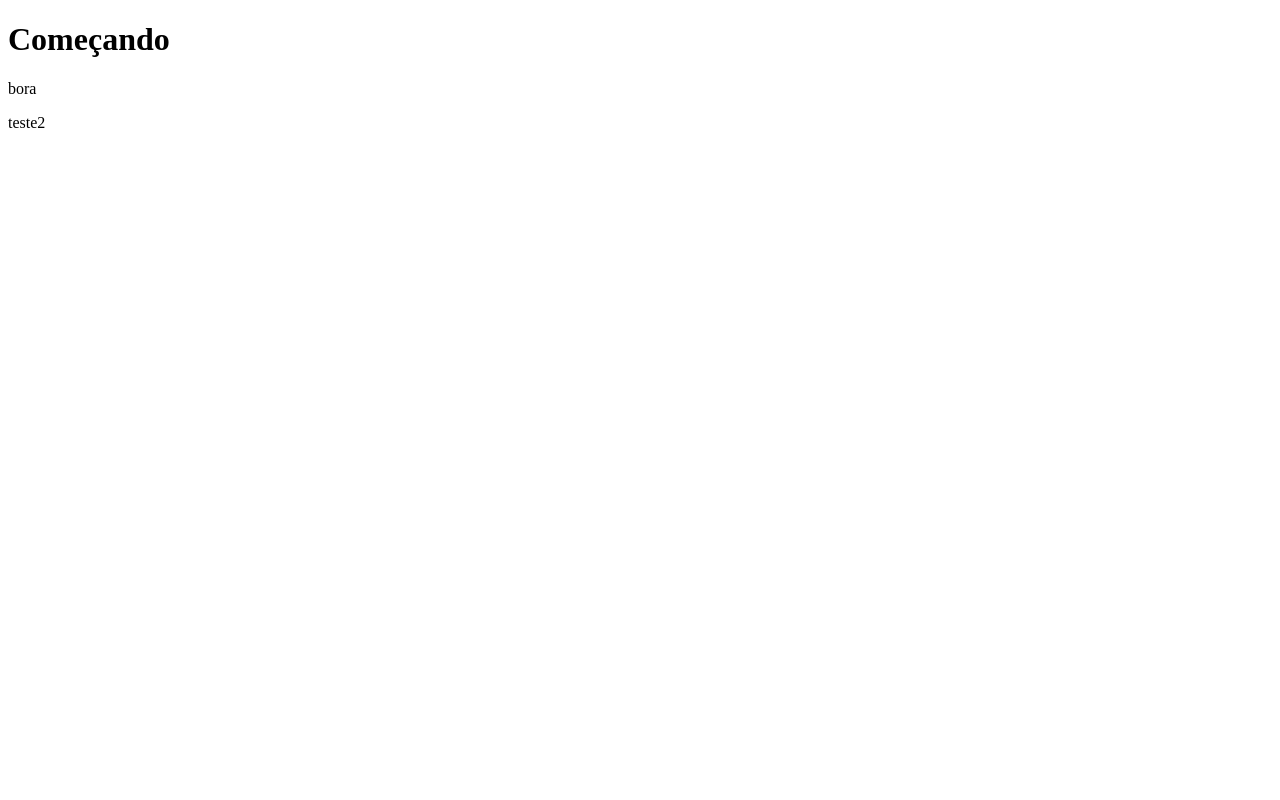
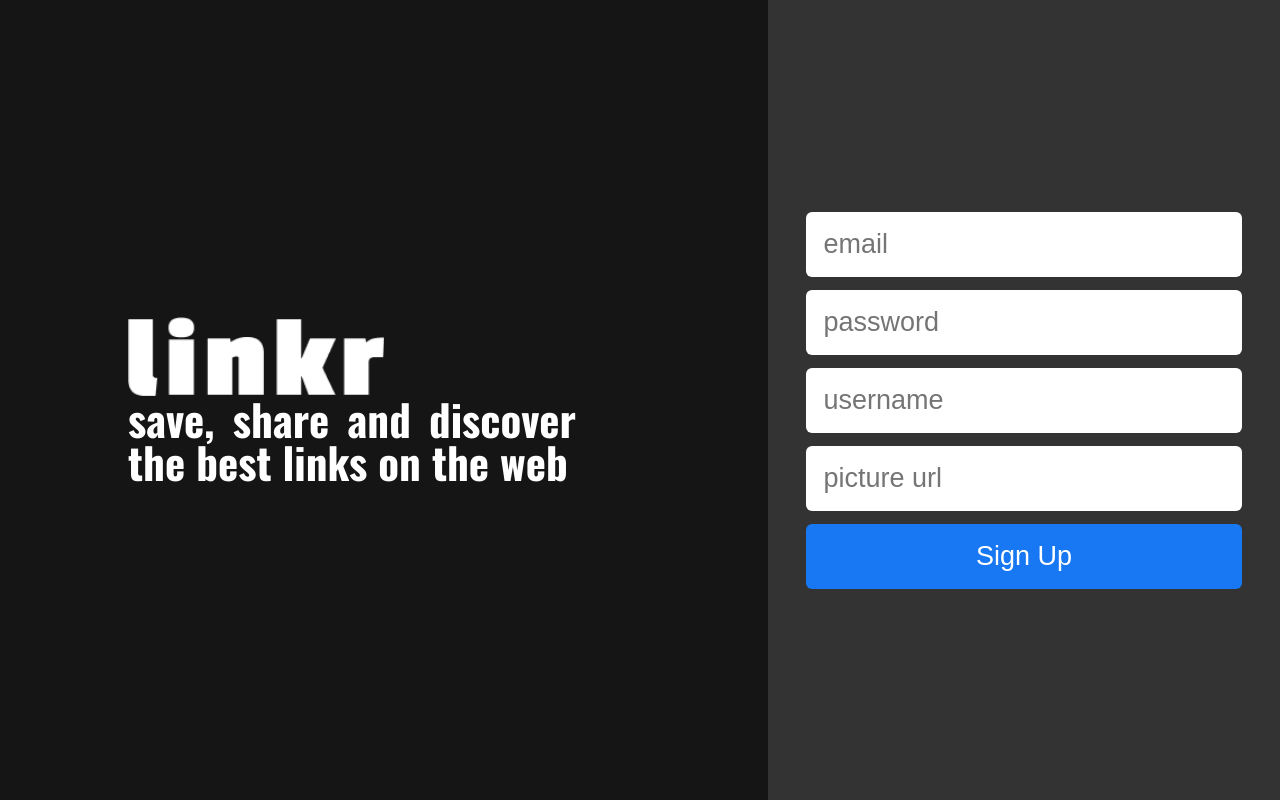
Before and after one commit to gioniemeyer/Projeto-Linkr, a React (Create React App) app: page /sign-up in a window 1280 px wide. Built offline with nearby package versions, Linux system fonts and the light colour scheme.

Commit message:
layout web da tela de Sign-in

```diff
--- a/package.json
+++ b/package.json
@@ -3,9 +3,12 @@
   "version": "0.1.0",
   "private": true,
   "dependencies": {
+    "axios": "^0.21.1",
     "react": "^17.0.2",
     "react-dom": "^17.0.2",
-    "react-scripts": "^4.0.3"
+    "react-router-dom": "^5.2.0",
+    "react-scripts": "^4.0.3",
+    "styled-components": "^5.3.0"
   },
   "scripts": {
     "start": "react-scripts start",
--- a/public/index.html
+++ b/public/index.html
@@ -3,6 +3,8 @@
   <head>
     <meta charset="utf-8" />
     <meta name="viewport" content="width=device-width, initial-scale=1" />
+    <link rel="preconnect" href="https://fonts.gstatic.com">
+    <link href="https://fonts.googleapis.com/css2?family=Lato&family=Oswald:wght@700&display=swap" rel="stylesheet">
     <title>Linkr</title>
   </head>
   <body>
--- a/src/components/App.js
+++ b/src/components/App.js
@@ -1,10 +1,15 @@
+import {Switch, Route, BrowserRouter} from 'react-router-dom'
+import SignInPage from './SignIn/SignInPage'
 export default function App() {
 
   return (
-    <>
-      <h1>Começando</h1>
-      <p>bora</p>
-      <p>teste2</p>
-      </>
+    <BrowserRouter>
+      <Switch>
+        <Route path='/sign-up' exact>
+          <SignInPage />
+        </Route>
+      </Switch>
+    </BrowserRouter>
+
   );
 }
--- /dev/null
+++ b/src/components/SignIn/SignInPage.js
@@ -0,0 +1,102 @@
+import styled from "styled-components"
+import logo from '../../images/logo.png'
+import { useState } from 'react';
+// import axios from 'axios';
+
+export default function SignInPage() {
+    const [email, setEmail] = useState('');
+    const [password, setPassword] = useState('');
+    const [username, setUsername] = useState('');
+    const [picture, setPicture] = useState('');
+
+
+    function subscribe(event) {
+        event.preventDefault();
+
+        if(!(email && password && username && picture)) {
+            alert('Favor preencher corretamente todos os campos')
+            return ''
+        }
+
+        const body = {email, password, username, picture};
+        console.log(body);
+    }
+
+    return(
+        <Body>
+            <Container>
+                <img src={logo} alt='logo'/>
+                <P>save, share and discover the best links on the web</P>
+            </Container>
+            <Form onSubmit={event => subscribe()}>
+                <input value={email} onChange={e => setEmail(e.target.value)} type='email' placeholder='email'></input>
+                <input value={password} onChange={e => setPassword(e.target.value)} type='password' placeholder='password'></input>
+                <input value={username} onChange={e => setUsername(e.target.value)} type='text' placeholder='username'></input>
+                <input value={picture} onChange={e => setPicture(e.target.value)} type='url' placeholder='picture url'></input>
+                <Button type='submit'>Sign Up</Button>
+            </Form>
+        </Body>
+    )
+}
+
+const Body = styled.div`
+    display: flex;
+    font-family: 'Oswald', sans-serif;
+    justify-content: space-between;
+`
+const Container = styled.div`
+    background-color: #151515;
+    height: 100vh;
+    display: flex;
+    flex-direction: column;
+    justify-content: center;
+    align-items: flex-start;
+    color: #fff;
+    word-break: break-after;
+    padding-left: 10vw;
+    width: 60vw;
+    text-align: justify;
+    img {
+        width: 20vw;
+    }
+`
+
+const P = styled.p`
+    width: 35vw;
+    font-size: 43px;
+`
+
+const Form = styled.form`
+    background-color: #333;
+    width: 40vw;
+    height: 100vh;
+    display: flex;
+    flex-direction: column;
+    justify-content: center;
+    align-items: center;
+
+    input {
+        margin-bottom: 13px;
+        background-color: #fff;
+        height: 65px;
+        width: 85%;
+        border: none;
+        border-radius: 6px;
+        font-size: 27px;
+        padding-left: 17px;
+    }
+
+    ::placeholder {
+        color: #9F9F9F;
+    }
+`
+
+const Button = styled.button`
+    background-color: #1877F2;
+    color: #fff;
+    width: 85%;
+    height: 65px;
+    border: none;
+    border-radius: 6px;
+    font-size: 27px;
+`
--- a/src/index.js
+++ b/src/index.js
@@ -1,5 +1,6 @@
+import './styles/reset.css';
+
 import ReactDOM from 'react-dom';
 import App from './components/App';
 
-
 ReactDOM.render(<App />, document.querySelector('.root'));
--- /dev/null
+++ b/src/styles/reset.css
@@ -0,0 +1,61 @@
+/* http://meyerweb.com/eric/tools/css/reset/
+   v2.0 | 20110126
+   License: none (public domain)
+*/
+
+html, body, div, span, applet, object, iframe,
+h1, h2, h3, h4, h5, h6, p, blockquote, pre,
+a, abbr, acronym, address, big, cite, code,
+del, dfn, em, img, ins, kbd, q, s, samp,
+small, strike, strong, sub, sup, tt, var,
+b, u, i, center,
+dl, dt, dd, ol, ul, li,
+fieldset, form, label, legend,
+table, caption, tbody, tfoot, thead, tr, th, td,
+article, aside, canvas, details, embed,
+figure, figcaption, footer, header, hgroup,
+menu, nav, output, ruby, section, summary,
+time, mark, audio, video {
+	margin: 0;
+	padding: 0;
+	border: 0;
+	font-size: 100%;
+	font: inherit;
+	vertical-align: baseline;
+}
+/* HTML5 display-role reset for older browsers */
+article, aside, details, figcaption, figure,
+footer, header, hgroup, menu, nav, section {
+	display: block;
+}
+body {
+	line-height: 1;
+}
+ol, ul {
+	list-style: none;
+}
+blockquote, q {
+	quotes: none;
+}
+blockquote:before, blockquote:after,
+q:before, q:after {
+	content: '';
+	content: none;
+}
+table {
+	border-collapse: collapse;
+	border-spacing: 0;
+}
+
+a {
+    color: inherit;
+    text-decoration: none;
+}
+
+strong {
+    font-weight: bold;
+}
+
+* {
+	box-sizing: border-box;
+}
--- /dev/null
+++ b/src/styles/style.css
@@ -0,0 +1,4 @@
+body {
+    font-family: 'Lato', sans-serif;
+    font-family: 'Oswald', sans-serif;
+}
```
Also changed, not shown: src/images/logo.png (added), 1 other file (tests, documents, lock files or other folders).
